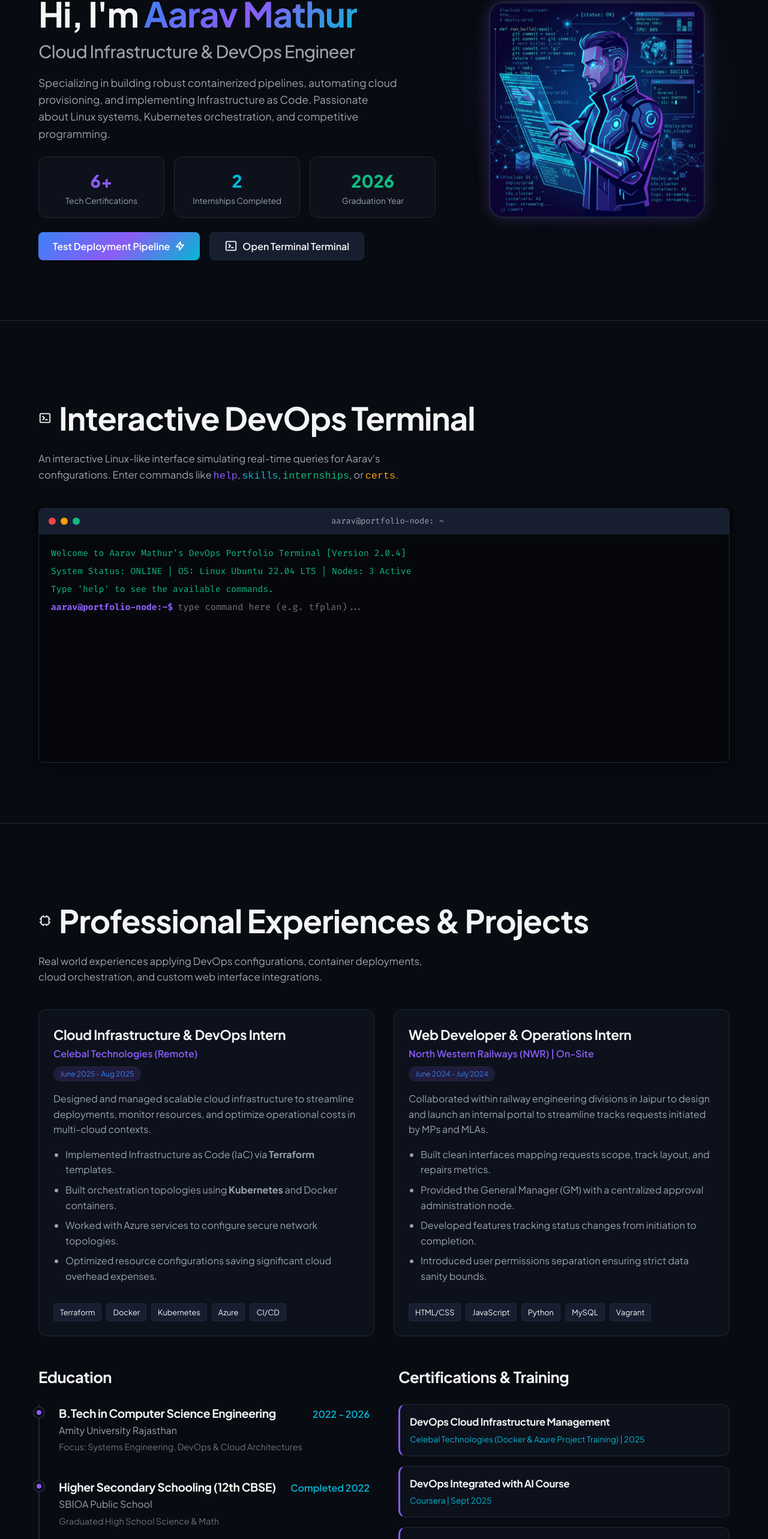
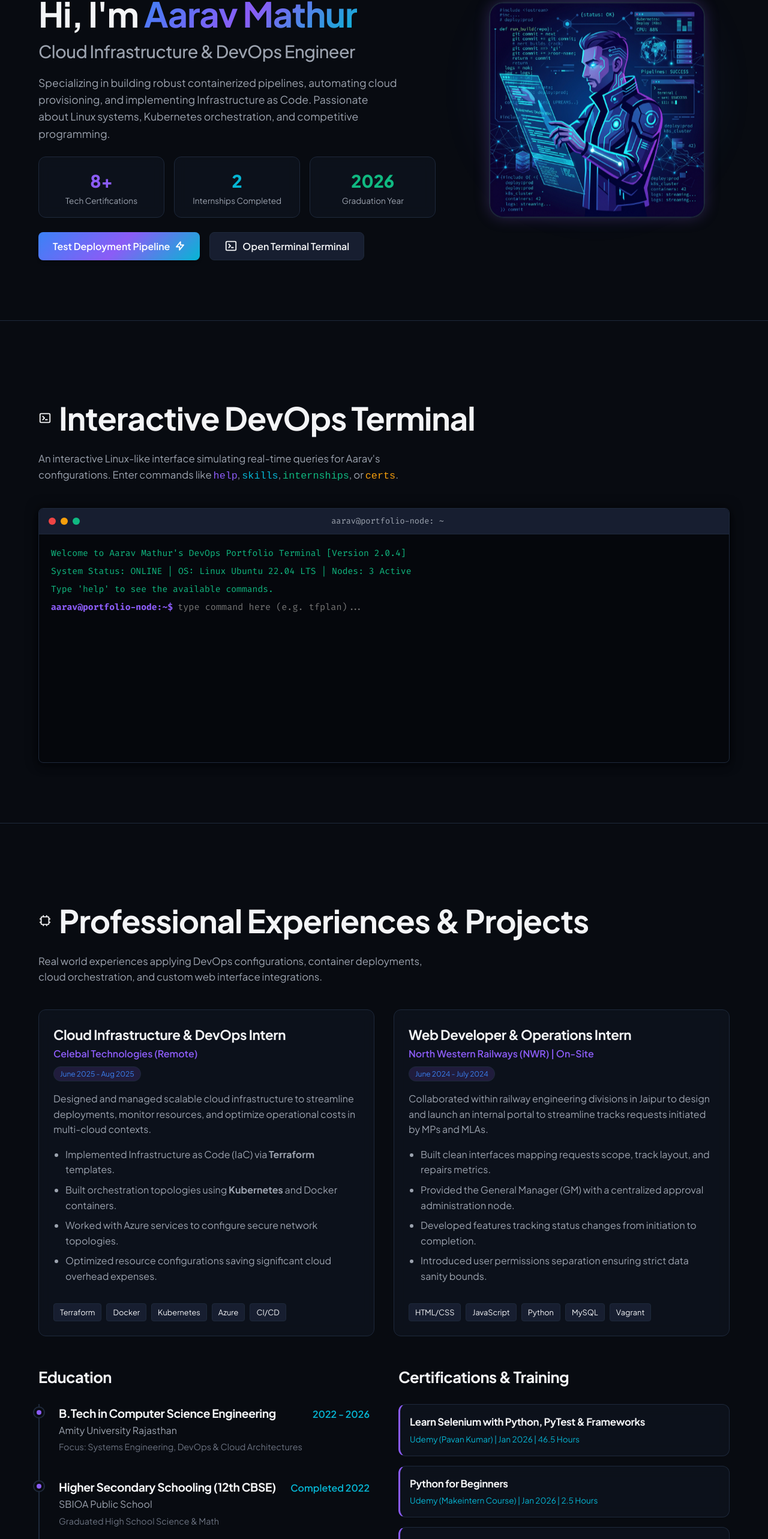
Before and after one commit to AaravMathur/Portfolio, a React (Vite) app: page / in a window 1280 px wide. Shown: the part 189-2755 px from the top of the page at 60% size. Built offline with nearby package versions, Linux system fonts and the light colour scheme.

Commit message:
feat: add Learn Selenium with Python and Python for Beginners Udemy certifications

```diff
--- a/src/App.tsx
+++ b/src/App.tsx
@@ -300,6 +300,8 @@ export default function App() {
         newHistory.push(
           { type: 'output', text: 'Aarav\'s Tech Certifications & Professional Training:' },
           { type: 'output', text: '============================================================' },
+          { type: 'output', text: '📜 Learn Selenium with Python, PyTest & Frameworks - Udemy (Jan 2026)' },
+          { type: 'output', text: '📜 Python for Beginners Course - Udemy / Makeintern (Jan 2026)' },
           { type: 'output', text: '📜 DevOps Cloud Infrastructure Management & Operations - Celebal Tech (2025)' },
           { type: 'output', text: '📜 DevOps Integrated with AI Certificate - Coursera (Sept 2025)' },
           { type: 'output', text: '📜 Docker & Jenkins Course Certificate - Infosys (July 2025)' },
@@ -539,7 +541,7 @@ export default function App() {
           {/* Quick Metrics */}
           <div style={{ display: 'grid', gridTemplateColumns: 'repeat(3, 1fr)', gap: '16px' }}>
             <div className="glass-card" style={{ padding: '16px', textAlign: 'center' }}>
-              <div style={{ fontSize: '1.8rem', fontWeight: '800', color: 'var(--accent-purple)' }}>6+</div>
+              <div style={{ fontSize: '1.8rem', fontWeight: '800', color: 'var(--accent-purple)' }}>8+</div>
               <div style={{ fontSize: '0.85rem', color: 'var(--text-secondary)' }}>Tech Certifications</div>
             </div>
             <div className="glass-card" style={{ padding: '16px', textAlign: 'center' }}>
@@ -771,6 +773,14 @@ export default function App() {
           <div>
             <h3 style={{ fontSize: '1.6rem', marginBottom: '24px' }}>Certifications & Training</h3>
             <div style={{ display: 'flex', flexDirection: 'column', gap: '16px' }}>
+              <div className="glass-card" style={{ padding: '16px', borderLeft: '3px solid var(--accent-purple)' }}>
+                <h4 style={{ fontSize: '1.05rem', margin: 0 }}>Learn Selenium with Python, PyTest & Frameworks</h4>
+                <div style={{ fontSize: '0.85rem', color: 'var(--accent-cyan)', marginTop: '4px' }}>Udemy (Pavan Kumar) | Jan 2026 | 46.5 Hours</div>
+              </div>
+              <div className="glass-card" style={{ padding: '16px', borderLeft: '3px solid var(--accent-purple)' }}>
+                <h4 style={{ fontSize: '1.05rem', margin: 0 }}>Python for Beginners</h4>
+                <div style={{ fontSize: '0.85rem', color: 'var(--accent-cyan)', marginTop: '4px' }}>Udemy (Makeintern Course) | Jan 2026 | 2.5 Hours</div>
+              </div>
               <div className="glass-card" style={{ padding: '16px', borderLeft: '3px solid var(--accent-purple)' }}>
                 <h4 style={{ fontSize: '1.05rem', margin: 0 }}>DevOps Cloud Infrastructure Management</h4>
                 <div style={{ fontSize: '0.85rem', color: 'var(--accent-cyan)', marginTop: '4px' }}>Celebal Technologies (Docker & Azure Project Training) | 2025</div>
```
